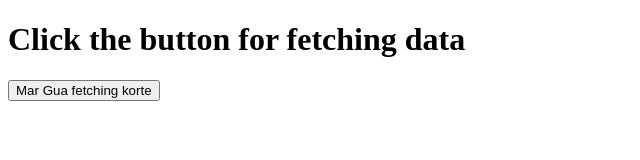
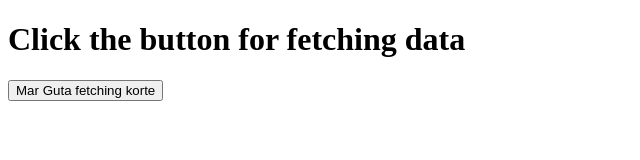
Before and after one commit to Md-Ashik-Mia/University-Assignment, a plain HTML site: page index.html in a window 1280 px wide. Shown: the full height of the page, 0-640 px from the left. Drawn offline with Linux system fonts and the light colour scheme.

Commit message:
Update index.html

```diff
--- a/index.html
+++ b/index.html
@@ -11,7 +11,7 @@
             <div>
                 <h1 id="demo">Click the button for fetching data</h1>
             </div>
-            <button id="btn" onclick="fetchData()">Mar Gua fetching korte </button>
+            <button id="btn" onclick="fetchData()">Mar Guta fetching korte </button>
         </main>
         <footer></footer>
     <script src="script.js"></script>
```
